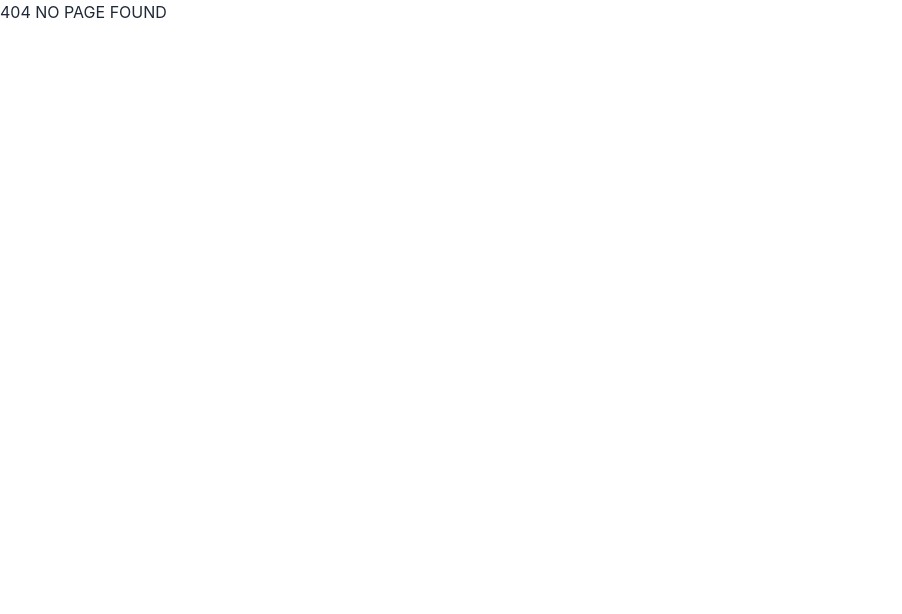
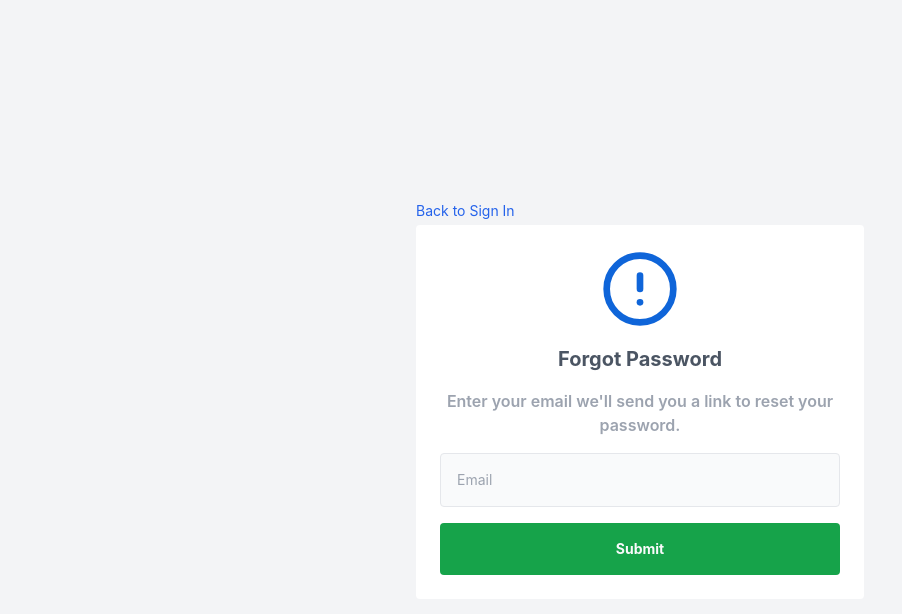
Before and after one commit to Manu-ESD/eccomerce-site, a React (Vite) app: page /password-reset in a window 1280 px wide. Before the commit this address had no page. Shown: the top 614 px of the page, without its empty margins (0-902 px from the left). Built offline with nearby package versions, Linux system fonts and the light colour scheme.

Commit message:
added-forgot-password-page

```diff
--- a/src/App.jsx
+++ b/src/App.jsx
@@ -10,6 +10,7 @@ import { Cart } from "./components/Cart";
 import { Provider } from "react-redux";
 import ProductPage from "./pages/ProductPage";
 import store from "./store";
+import ForgotPassword from "./pages/ForgotPassword";
 
 function App() {
   return (
@@ -20,6 +21,7 @@ function App() {
             <Route path="/" element={<Home />} />
             <Route path="/signin" element={<SignIn />} />
             <Route path="/signup" element={<SignUp />} />
+            <Route path="/password-reset" element={<ForgotPassword />} />
             <Route path="/home" element={<Home />} />
             <Route path="/products" element={<Products />}/>
             <Route path="/products/view" element={<ProductPage />} />
--- /dev/null
+++ b/src/pages/ForgotPassword.jsx
@@ -0,0 +1,41 @@
+import { Link } from "react-router-dom";
+import { FiAlertCircle } from "react-icons/fi";
+const ForgotPassword = () => {
+  return (
+    <>
+      <section className="flex justify-center items-center h-screen bg-gray-100">
+        <div className="max-w-md w-full">
+          <Link
+            className="block text-sm text-blue-600 hover:underline mb-1"
+            to="/signin"
+          >
+            {" "}
+            Back to Sign In
+          </Link>
+          <div className="max-w-md w-full bg-white rounded p-6 space-y-4">
+            <div className="flex justify-center">
+            <FiAlertCircle className="w-[80px] h-[80px]"  color="#0F65D9"/>
+            </div>
+           <p className="text-gray-600 font-bold text-xl text-center mb-4">Forgot Password</p>
+           <p className="text-gray-400 text-center font-semibold mb-2">Enter your email we'll send you a link to reset your password.</p>
+
+            <div>
+              <input
+                className="w-full p-4 text-sm bg-gray-50 focus:outline-none border border-gray-200 rounded text-gray-600"
+                type="email"
+                placeholder="Email"
+              />
+            </div>
+            <div>
+              <button className="w-full py-4 bg-green-600 hover:bg-green-500 rounded text-sm font-bold text-gray-50 transition duration-200">
+                Submit
+              </button>
+            </div>
+          </div>
+        </div>
+      </section>
+    </>
+  );
+};
+
+export default ForgotPassword;
--- a/src/pages/ProductPage.jsx
+++ b/src/pages/ProductPage.jsx
@@ -1,3 +1,4 @@
+import { useState, useEffect } from "react";
 import Layout from "../components/Layout";
 import { useSelector, useDispatch } from "react-redux";
 import { ShimmerContentBlock } from "react-shimmer-effects-18";
@@ -8,15 +9,24 @@ import { updateAddToCart } from "../features/cartSlice";
 
 const ProductPage = () => {
   const productData = useSelector((state) => state.productViewId.value);
-  // useEffect(() => {
-  //   getProductByID(productViewId)
-  //     .then((data) => {
-  //       setproductData(data);
-  //     })
-  //     .catch((err) => {
-  //       console.err(err);
-  //     });
-  // }, []);
+  const addToCart = useSelector((state) => state.addToCart.value);
+
+  const dispatch = useDispatch();
+
+  const handleAddToCart = () => {
+    const uniqueProducts = [];
+    addToCart.forEach((products) => {
+      uniqueProducts.push(products.id);
+    });
+    if (!uniqueProducts.includes(productData.id)) {
+      const productInCart = { ...productData, orderQty: 1 };
+      dispatch(updateAddToCart([...addToCart, productInCart]));
+      console.log("addtocart", productInCart);
+    } else {
+      // TODO: popup already added
+      console.log("already exists");
+    }
+  };
 
   return (
     <Layout>
--- a/src/pages/SignIn.jsx
+++ b/src/pages/SignIn.jsx
@@ -28,7 +28,7 @@ const SignIn = () => {
             <label htmlFor="comments" className="ml-2 text-sm font-normal text-gray-600">Remember me</label>
         </div>
         <div>
-            <a className="text-sm text-blue-600 hover:underline" href="#">Forgot password?</a>
+            <Link to="/password-reset" className="text-sm text-blue-600 hover:underline">Forgot password?</Link>
         </div>
     </div>
 </div>
```
